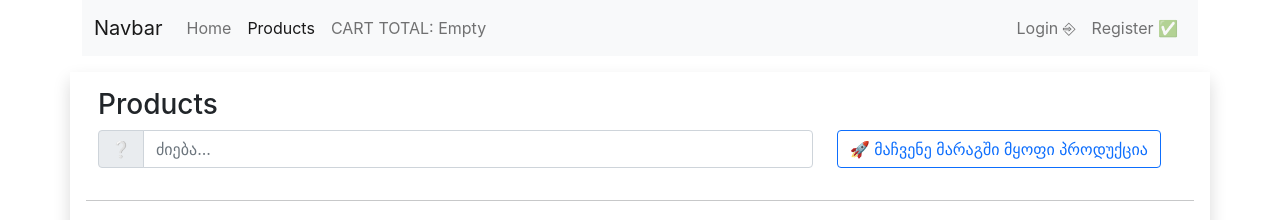
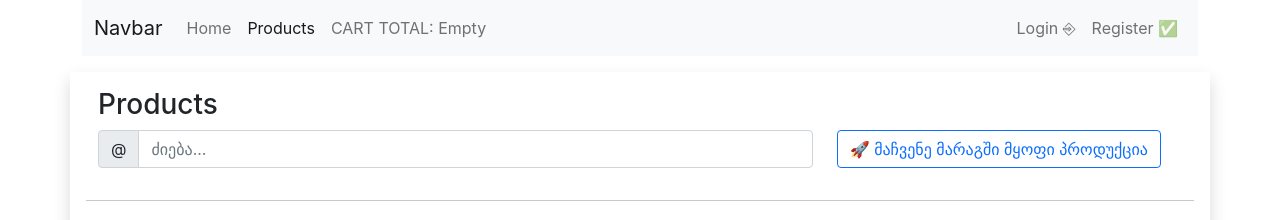
Before and after one commit to sector127/digital-academy-105, a React (Create React App) app: page /products in a window 1280 px wide. Shown: the top 220 px of the page. Built offline with nearby package versions, Linux system fonts and the light colour scheme.

Commit message:
lecture 7.1

```diff
--- a/src/atoms/Textinput/Textinput.js
+++ b/src/atoms/Textinput/Textinput.js
@@ -1,15 +1,16 @@
-export const TextInput = ({ value, onChange, placeholder }) => {
+export const TextInput = ({ value, onChange, placeholder = '' }) => {
   const id = Math.random().toString();
   return (
     <div className="input-group mb-3">
       <span className="input-group-text" id={id}>
-        ❔
+        @
       </span>
       <input
         type="text"
         className="form-control"
         placeholder={placeholder}
         id={id}
+        name="filterTerm"
         value={value}
         onChange={onChange}
       />
```
